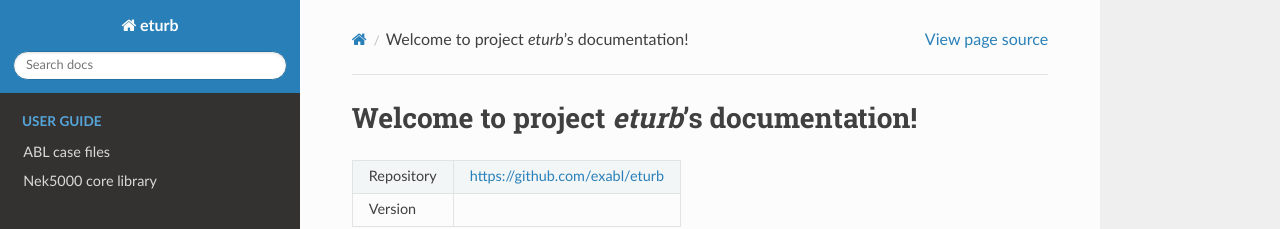
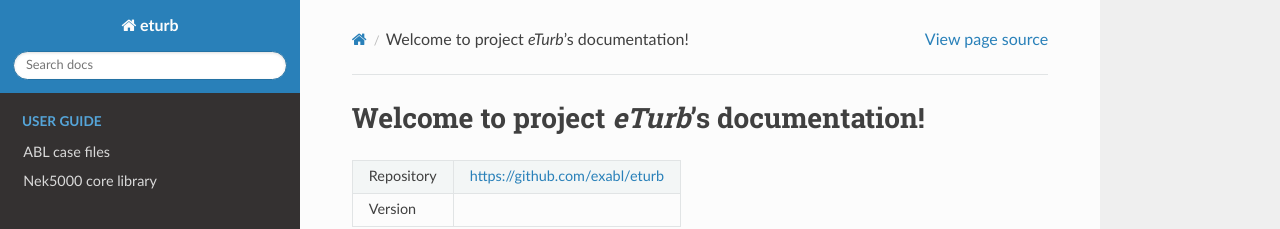
Before and after one commit to exabl/snek5000-abl, a Sphinx documentation site: the page built from docs/index.rst, in a window 1280 px wide and 974 px high. Shown: the top 229 px of the window. Built offline with Sphinx 7.4.7 and the Read the Docs theme 2.0.0, drawn with Linux system fonts in a browser that asks for light colours; the version number could not be read and is left out.

```diff
--- a/docs/index.rst
+++ b/docs/index.rst
@@ -3,7 +3,7 @@
    You can adapt this file completely to your liking, but it should at least
    contain the root `toctree` directive.
 
-Welcome to project *eturb*'s documentation!
+Welcome to project *eTurb*'s documentation!
 ===========================================
 
 +------------+--------------------------------+
```
Also changed, not shown: README.md (+1 -1 lines), 1 other file.
